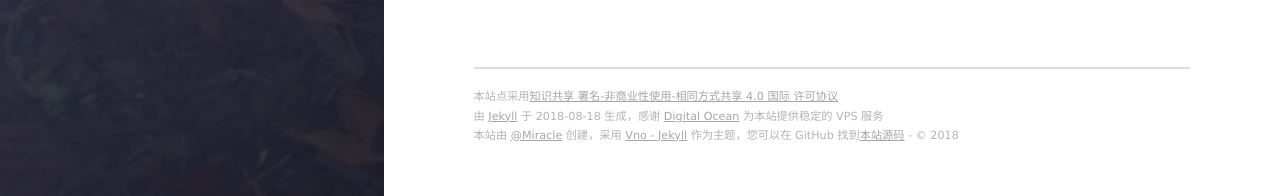
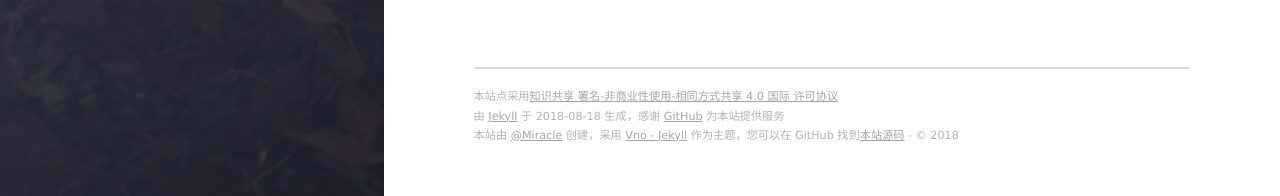
Before and after one commit to onevcat/vno-jekyll, a Jekyll site: the page built from _posts/2016-02-15-sample-post.markdown, in a window 1280 px wide and 1219 px high. Shown: the part 1020-1216 px from the top of the window. Built offline with Jekyll 4.4.1, drawn with Linux system fonts in a browser that asks for light colours; nearby versions of some CDN libraries; comment, search, counter and statistics services are not loaded.

Commit message:
leetcode62-2

```diff
--- a/_includes/footer.html
+++ b/_includes/footer.html
@@ -1,7 +1,7 @@
 <section class="footer">
     <footer>
     	<span class="footer__copyright">本站点采用<a href="http://creativecommons.org/licenses/by-nc-sa/4.0/">知识共享 署名-非商业性使用-相同方式共享 4.0 国际 许可协议</a></span>
-        <span class="footer__copyright">由 <a href="https://jekyllrb.com">Jekyll</a> 于 {{ site.time | date: "%F" }} 生成，感谢 <a href="https://www.digitalocean.com/?refcode=30ed2d146762">Digital Ocean</a> 为本站提供稳定的 VPS 服务</span>
-        <span class="footer__copyright">本站{% if site.creator %}由 {{site.creator}} 创建，{% endif %}采用 <a href="https://github.com/onevcat/vno-jekyll">Vno - Jekyll</a> 作为主题，您可以在 GitHub 找到<a href="https://github.com/onevcat/OneV-s-Den">本站源码</a> - &copy; {{site.time | date: "%Y"}}</span>
+      <span class="footer__copyright">由 <a href="https://jekyllrb.com">Jekyll</a> 于 {{ site.time | date: "%F" }} 生成，感谢 <a href="https://github.com">GitHub</a> 为本站提供服务</span>
+      <span class="footer__copyright">本站{% if site.creator %}由 {{site.creator}} 创建，{% endif %}采用 <a href="https://github.com/onevcat/vno-jekyll">Vno - Jekyll</a> 作为主题，您可以在 GitHub 找到<a href="https://github.com/onevcat/OneV-s-Den">本站源码</a> - &copy; {{site.time | date: "%Y"}}</span>
     </footer>
 </section>
```
